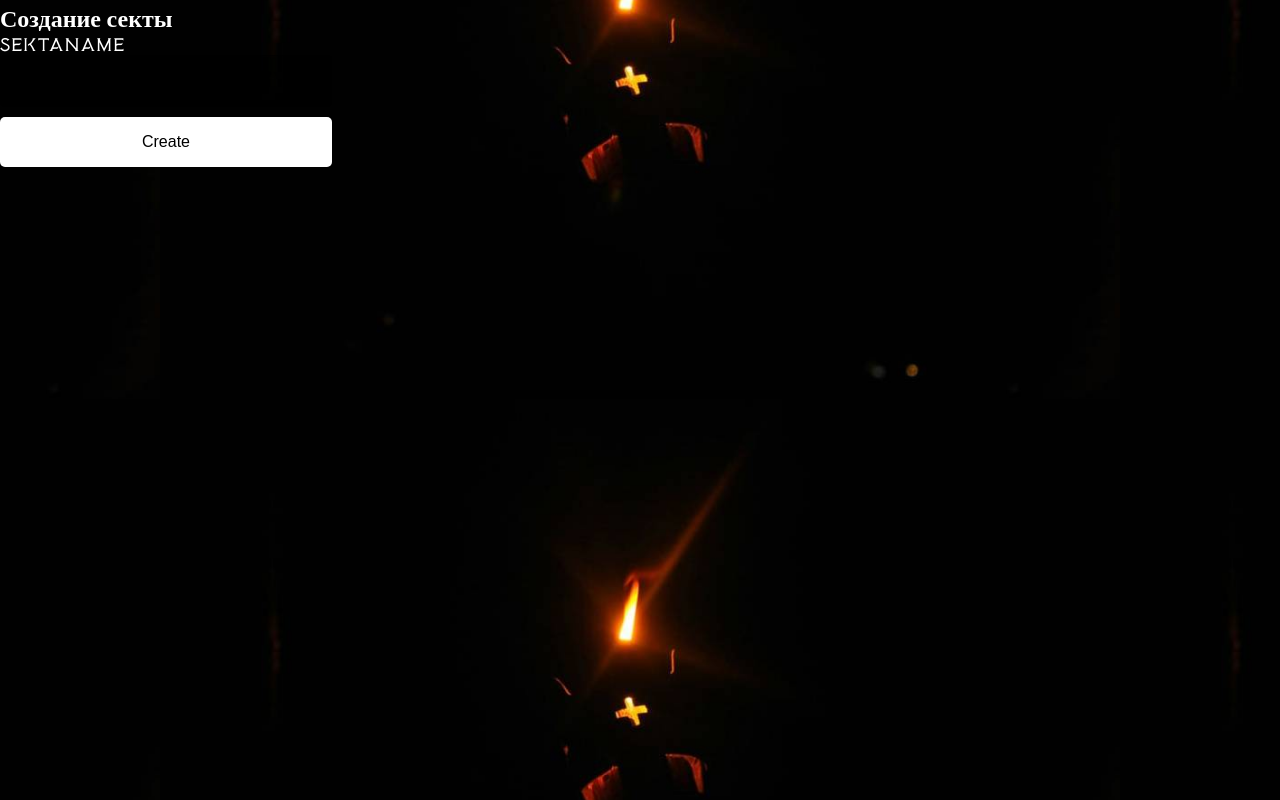
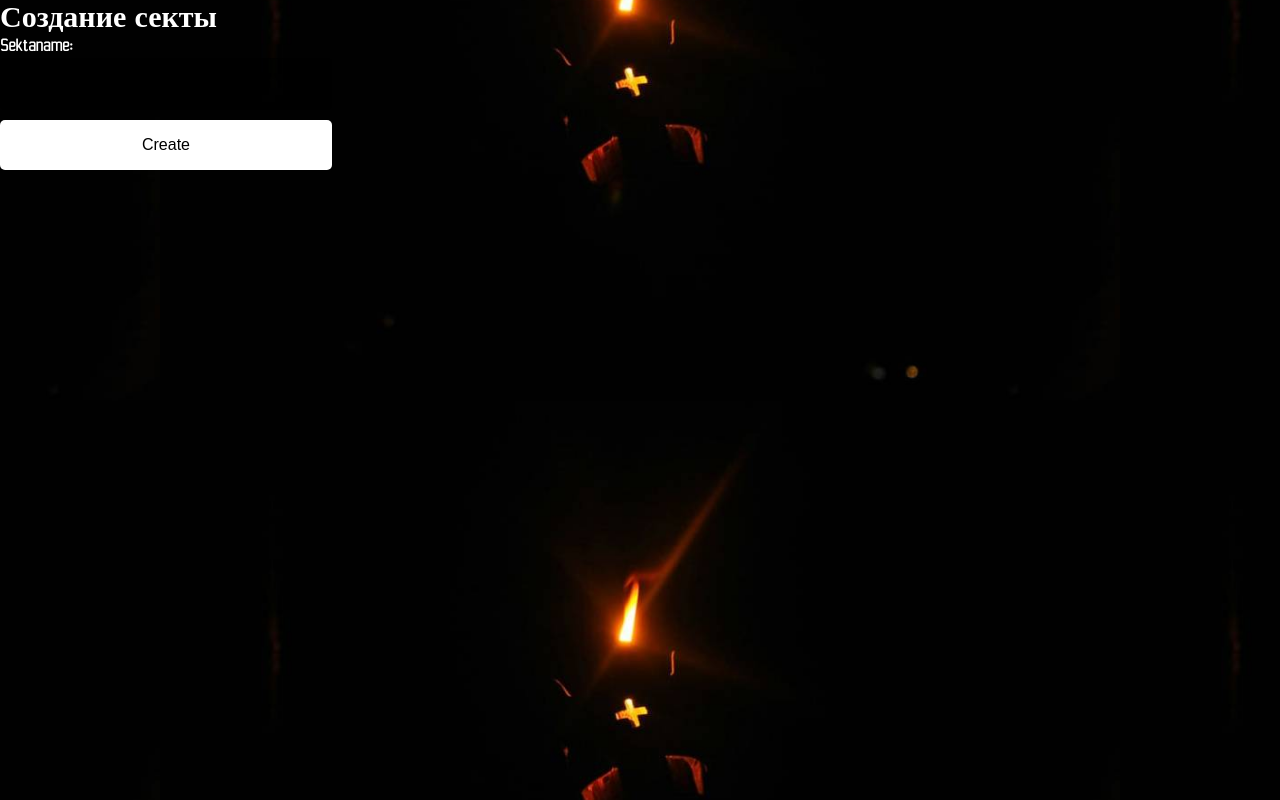
Before and after one commit to ARaimbekov/sekta, a Django app: page /create_sekta in a window 1280 px wide. Run offline with Django 3.2, Linux system fonts and the light colour scheme; the visitor is signed in with stand-in values (Sample User, id 1).

Commit message:
change font

```diff
--- a/services/static/sekta_app/style.css
+++ b/services/static/sekta_app/style.css
@@ -4,8 +4,8 @@
 
 }
 @font-face {
-    font-family: medusa;
-    src: url(fonts/MedusaGothic\ D.otf);
+    font-family: Uroob;
+    src: url(fonts/Uroob.woff.ttf);
 }
 
 body{
@@ -14,7 +14,8 @@
     background-image: url(images/bg.jpg);
     background-size: 75%;
     background-position: center;
-    font-family: medusa ;
+    font-family: Uroob ;
+    font-size: 20px;
     color: #fff;
 }
 
```
Also changed, not shown: services/sekta_app/static/sekta_app/style.css (+4 -3 lines), services/sekta_app/static/sekta_app/fonts/Uroob.woff.ttf (added), services/static/sekta_app/fonts/Uroob.woff.ttf (added).
